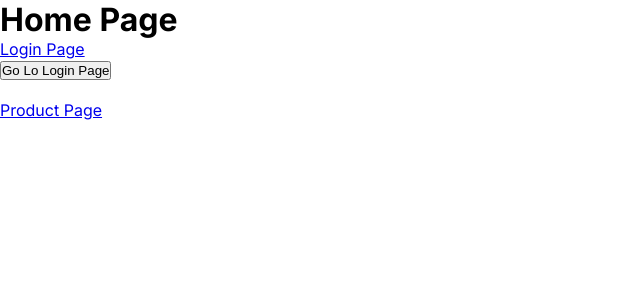
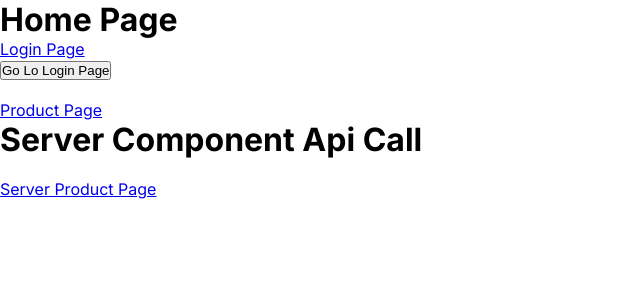
Before and after one commit to Avinashvns/nextjslearn, a Next.js app: page / in a window 1280 px wide. Shown: the top 300 px of the page, without its empty margins (0-640 px from the left). Built offline with nearby package versions, Linux system fonts and the light colour scheme.

Commit message:
navigation on sever product page

```diff
--- a/src/app/page.js
+++ b/src/app/page.js
@@ -30,6 +30,11 @@ export default function Home() {
       <br />
       <Link href="/productlist">Product Page</Link>
 
+      <br />
+      <h1>Server Component Api Call</h1>
+      <br />
+      <Link href="/productserver">Server Product Page</Link>
+
 
     </main>
   )
--- a/src/app/productserver/page.js
+++ b/src/app/productserver/page.js
@@ -1,8 +1,11 @@
+import Link from "next/link";
 
 export default function ProductServer() {
     return (
         <div>
             <h1>Product List Api Call in Server Component</h1>
+
+            <Link href='/'>Go to Main Page</Link>
         </div>
     )
 }
```
